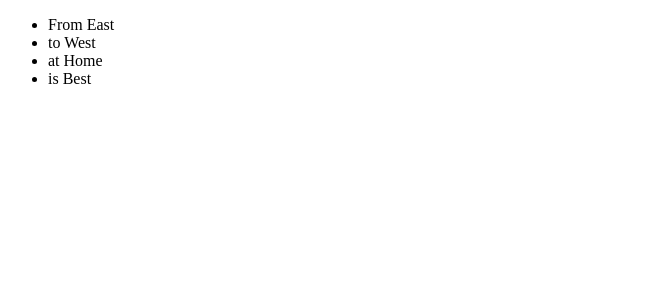
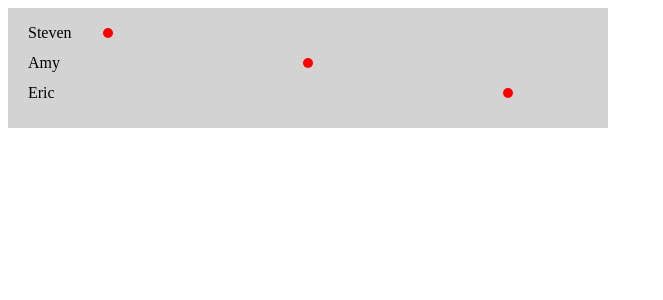
Before and after one commit to pluto123/d3_exercise, a React (Create React App) app in the folder d3_exercise_001/: page / in a window 1280 px wide. Shown: the top 300 px of the page, without its empty margins (0-663 px from the left). Built offline with nearby package versions, Linux system fonts and the light colour scheme.

Commit message:
透過 key 更新資料

```diff
--- a/d3_exercise_001/src/App.js
+++ b/d3_exercise_001/src/App.js
@@ -1,9 +1,9 @@
-import Demo02_4 from './components/Demo02_4';
+import Demo03_1 from './components/Demo03_1';
 
 function App() {
   return (
     <div className="App">
-      <Demo02_4 />
+      <Demo03_1 />
     </div>
   );
 }
```
